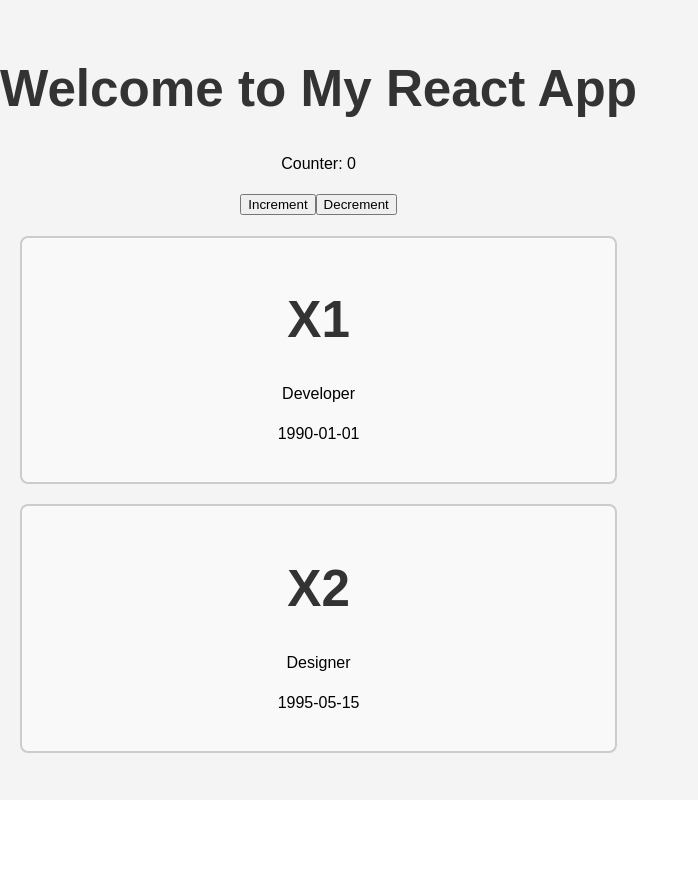
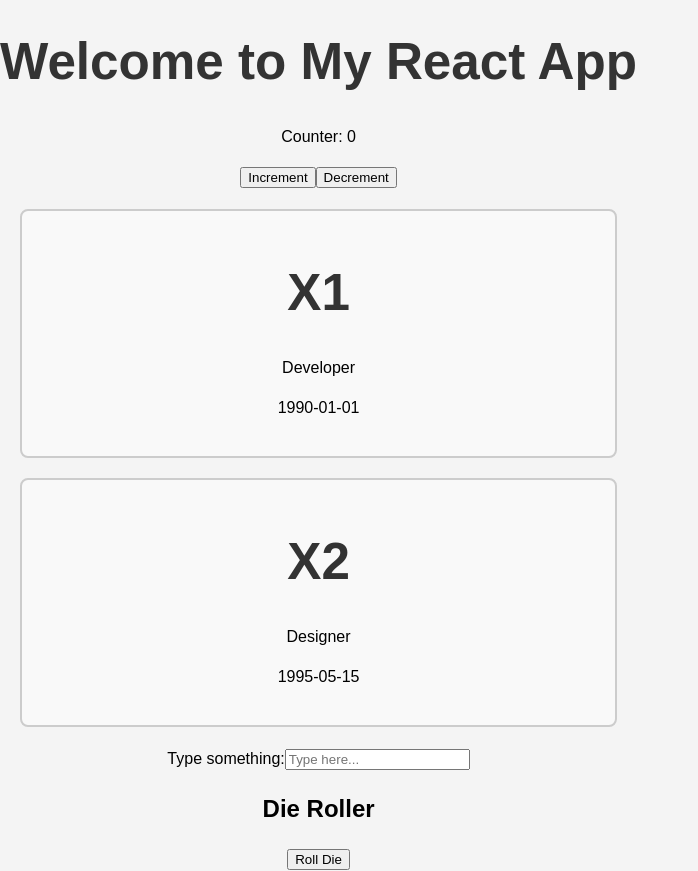
Before and after one commit to Fawaztarar/react_compo_tests, a React (Vite) app: page / in a window 1280 px wide. Shown: the whole page, without its empty margins (0-698 px from the left). Before the commit the page ends 800 px from the top, so only its background shows below. Built offline with nearby package versions, Linux system fonts and the light colour scheme.

Commit message:
handling events on click

```diff
--- a/src/App.jsx
+++ b/src/App.jsx
@@ -2,7 +2,9 @@
 
 import React from 'react';
 import Profile from './Profile';
-import Counter from './Counter'; // Import the Counter component
+import Counter from './Counter';
+import TextInputLogger from './TextInputLogger';
+import Die from './Die'; // Import the Die component
 
 const App = () => {
   return (
@@ -25,6 +27,12 @@ const App = () => {
         job="Designer"
         birthdate="1995-05-15"
       />
+
+      {/* Render the TextInputLogger component */}
+      <TextInputLogger />
+
+      {/* Render the Die component */}
+      <Die />
     </div>
   );
 };
--- /dev/null
+++ b/src/Die.jsx
@@ -0,0 +1,29 @@
+// Die.jsx
+
+import React, { useState } from 'react';
+
+const Die = () => {
+  // State to store the current roll value
+  const [roll, setRoll] = useState(null);
+
+  // Function to generate a random number between 1 and 6
+  const generateRandomRoll = () => {
+    const newRoll = Math.floor(Math.random() * 6) + 1;
+    setRoll(newRoll);
+  };
+
+  return (
+    <div>
+      <h2>Die Roller</h2>
+      <button onClick={generateRandomRoll}>Roll Die</button>
+
+      {roll !== null && (
+        <p>
+          Result: <strong>{roll}</strong>
+        </p>
+      )}
+    </div>
+  );
+};
+
+export default Die;
--- /dev/null
+++ b/src/TextInputLogger.jsx
@@ -0,0 +1,24 @@
+// TextInputLogger.jsx
+
+import React from 'react';
+
+const TextInputLogger = () => {
+  const handleInputChange = (event) => {
+    // Log the value entered into the input
+    console.log('Typed:', event.target.value);
+  };
+
+  return (
+    <div>
+      <label htmlFor="textInput">Type something:</label>
+      <input
+        type="text"
+        id="textInput"
+        onChange={handleInputChange}
+        placeholder="Type here..."
+      />
+    </div>
+  );
+};
+
+export default TextInputLogger;
```
